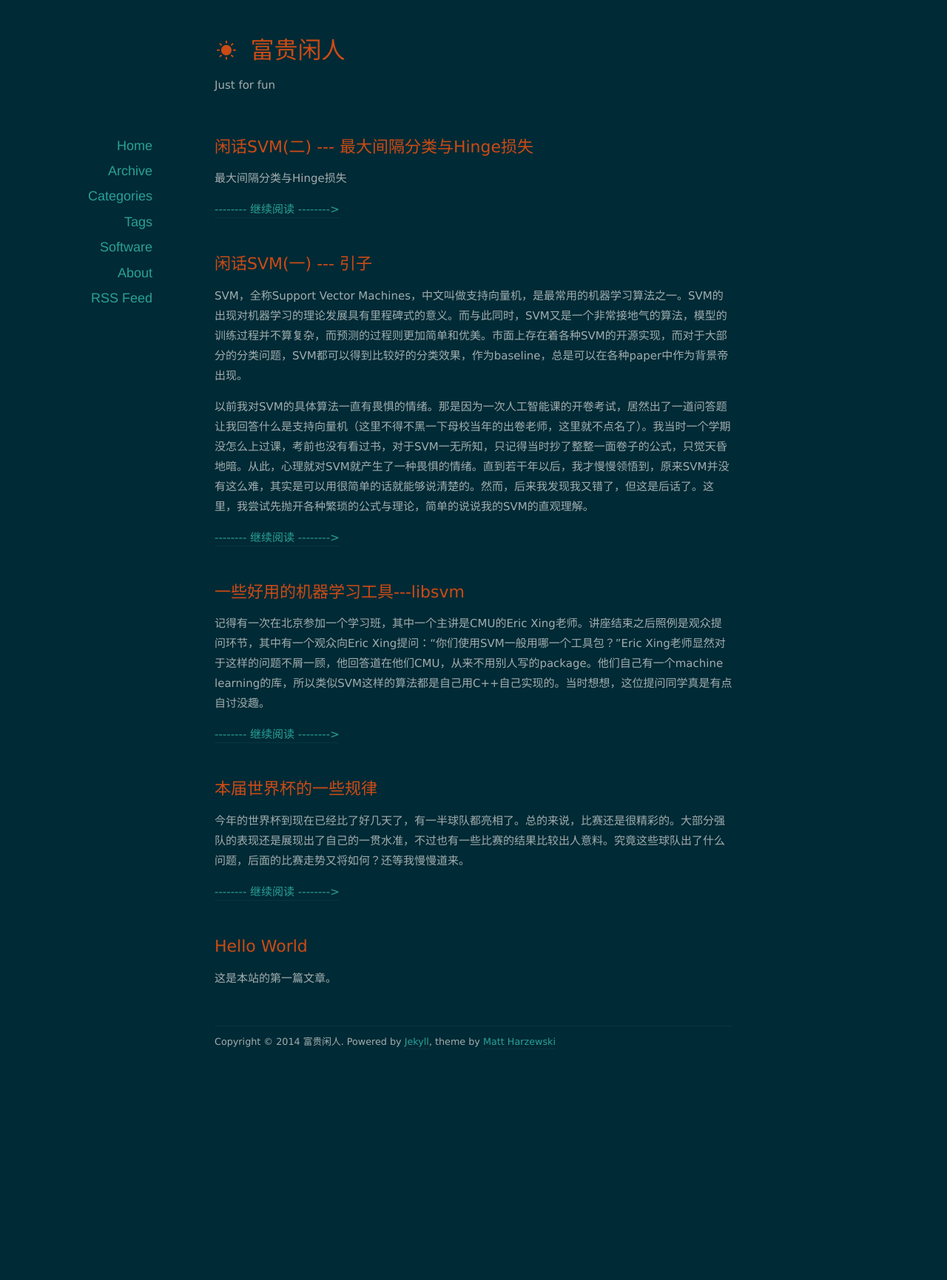
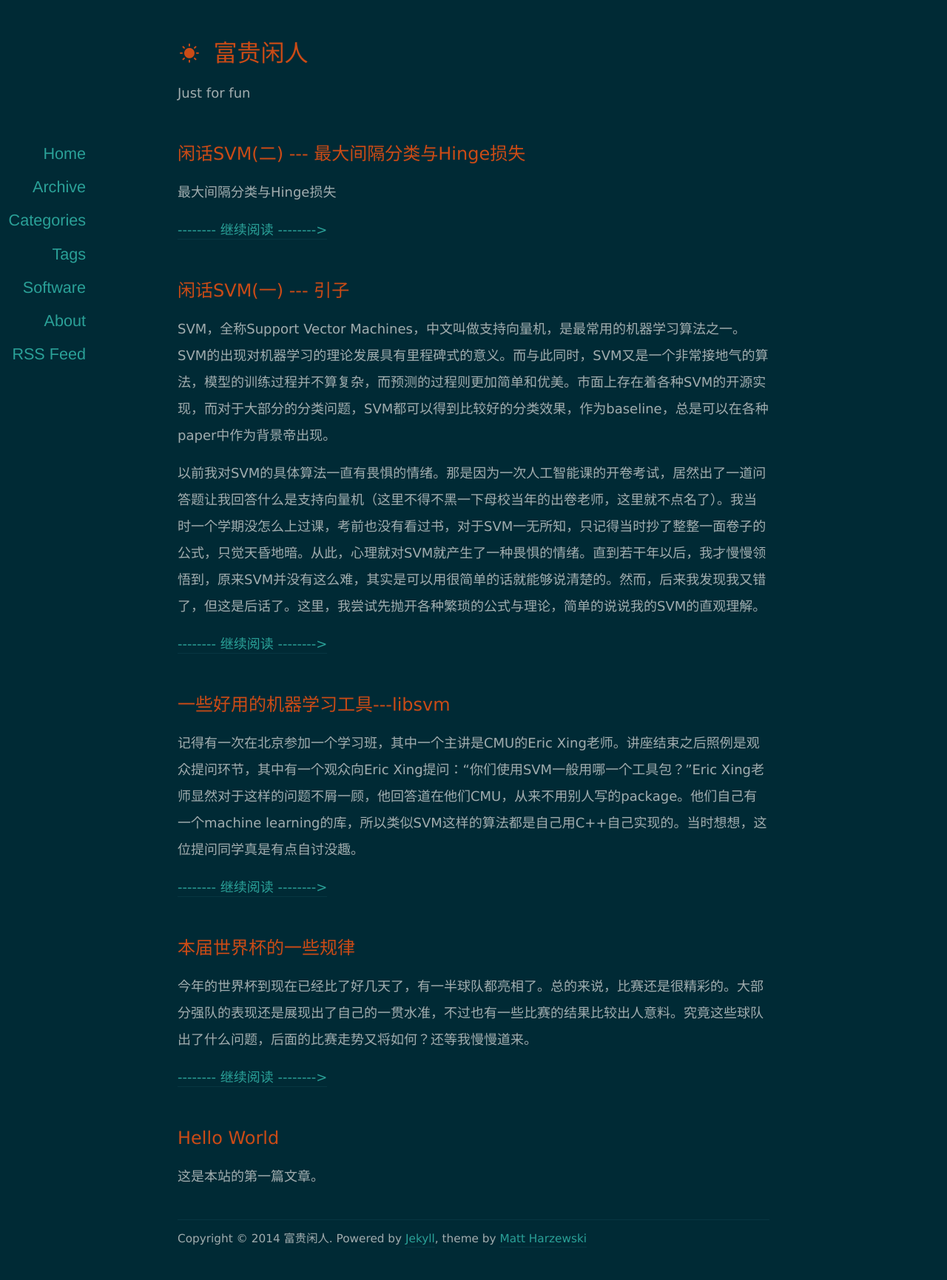
Before and after one commit to orangeprince/orangeprince.github.io, a Jekyll site: the page built from index.html, in a window 1280 px wide. Shown: the whole page at 74% size. Built offline with Jekyll 4.4.1, drawn with Linux system fonts in a browser that asks for light colours; nearby versions of some CDN libraries; the list of posts is cut into pages by our own code; comment, search, counter and statistics services are not loaded; before the commit the page ends 1441 px from its top, so only the background shows below that.

Commit message:
modified:   assets/css/style.css

```diff
--- a/assets/css/style.css
+++ b/assets/css/style.css
@@ -32,8 +32,8 @@ table {
 /*** Basics ***/
 body {
 	font-family: "Microsoft YaHei", Verdana, serif;
-	font-size: 15px;
-	line-height: 1.8;
+	font-size: 18px;
+	line-height: 2;
 }
 
 a, a:active, a:visited {
@@ -52,8 +52,8 @@ ol li, ul li { margin-top: 10px; margin-bottom: 10px; }
 em, i { font-style: italic; }
 strong, b { font-weight: bold; }
 small { font-size: 0.85em; }
-sup { vertical-align: super; font-size: 0.85em; }
-sub { vertical-align: sub; font-size: 0.85em; }
+sup { vertical-align: super; font-size: 0.9em; }
+sub { vertical-align: sub; font-size: 0.9em; }
 
 code {
 font-family:Monaco,Menlo,Consolas,"Courier New",monospace;font-size:14px;color:#2aa198;-webkit-border-radius:3px;-moz-border-radius:3px;border-radius:3px;
@@ -76,15 +76,15 @@ acronym, abbr {
 
 
 h1 {
-	font-size: 21px;
+	font-size: 24px;
 	margin: 0 0 10px 0;
 }
 h2 {
-	font-size: 19px;
+	font-size: 22px;
 	margin: 0 0 10px 0;
 }
 h3 {
-	font-size: 16px;
+	font-size: 20px;
 	margin: 0 0 10px 0;
 }
 
@@ -108,14 +108,14 @@ h3 {
 
 /*** Structure ***/
 #page {
-	width: 700px;
+	width: 800px;
 	margin: 0 auto;
 	position: relative;
 }
 
 #header {
-	width: 700px;
-	margin: 40px auto 50px auto;
+	width: 800px;
+	margin: 40px auto 40px auto;
 }
 #header h1 {
 	font-size: 32px;
@@ -126,15 +126,15 @@ h3 {
 }
 
 #footer {
-	width: 700px;
-	margin: 50px auto 20px auto;
+	width: 800px;
+	margin: 40px auto 40px auto;
 	padding-top: 10px;
 	font-size: 0.85em;
 	border-top: 1px solid #073642;
 }
 
 #content {
-	width: 700px;
+	width: 800px;
 	margin: 0 auto;
 }
 
@@ -143,7 +143,7 @@ h3 {
 	text-align: right;
 	width: 160px;
 	top: 0;
-	left: -240px;
+	left: -280px;
 }
 
 #sidebar li {
@@ -166,7 +166,7 @@ article {
 }
 
 article h1 {
-	font-size: 22px;
+	font-size: 24px;
 	margin: 0 0 10px 0;
 }
 article h1 a {
@@ -184,7 +184,7 @@ article img {
 
 article .meta {
 	padding-top: 6px;
-	font-size: 0.85em;
+	font-size: 0.9em;
 	font-style: italic;
 }
 
```
